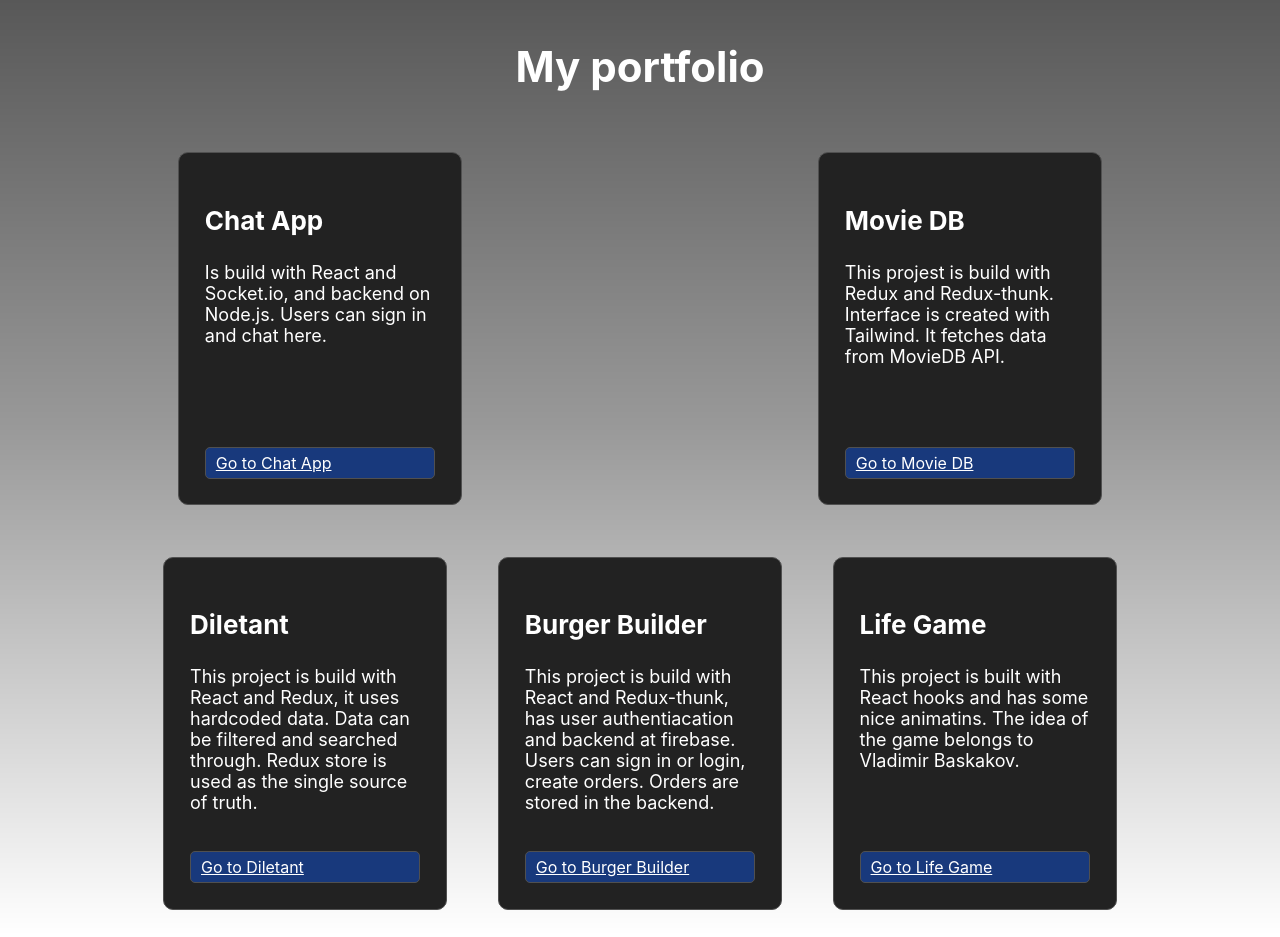
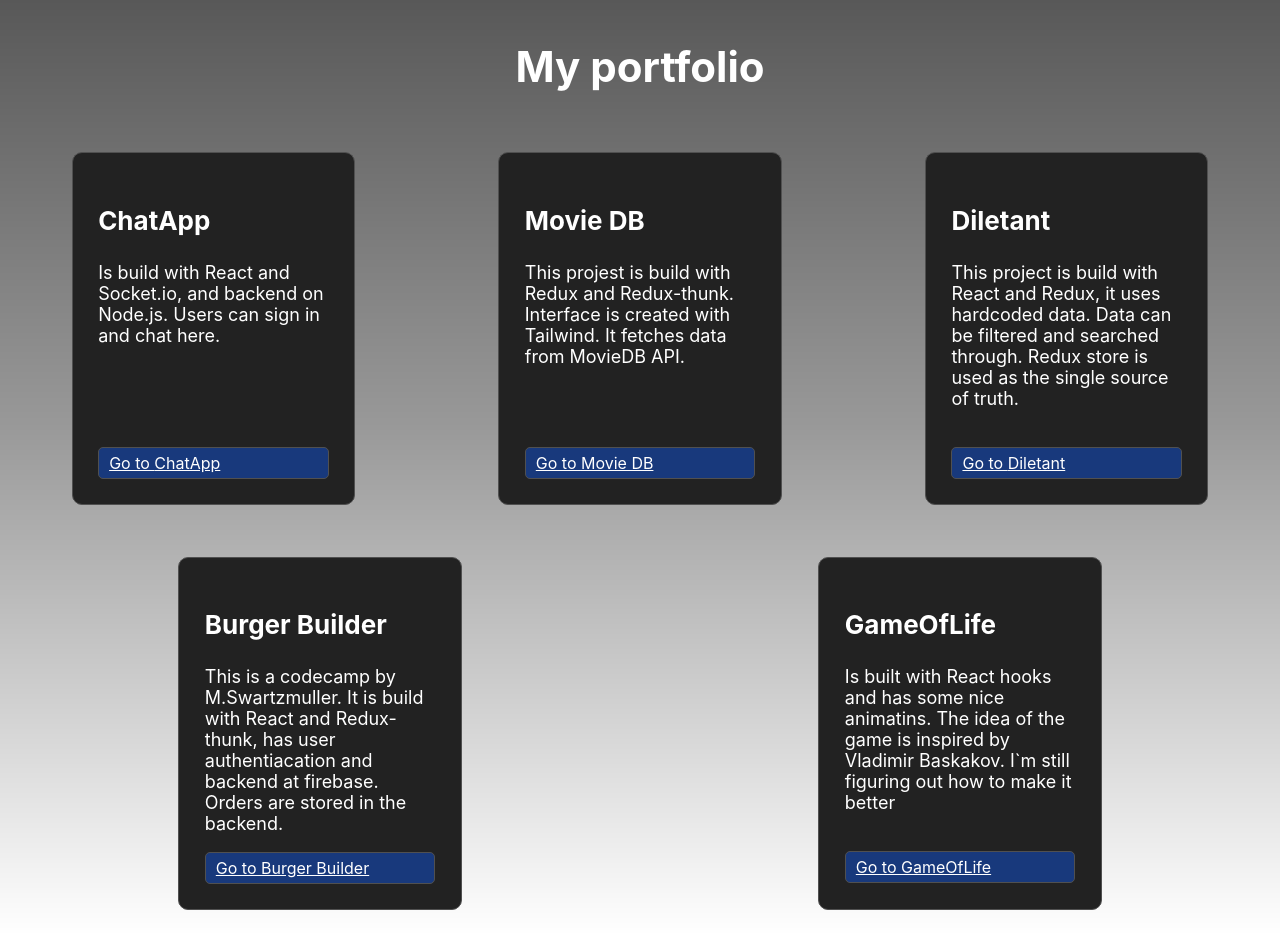
Before and after one commit to dmetree/portfolio, a React (Create React App) app: page / in a window 1280 px wide. Shown: the part 1860-2797 px from the top of the page. Built offline with nearby package versions, Linux system fonts and the light colour scheme.

Commit message:
refactoring

```diff
--- a/src/components/section_2/Section_2.js
+++ b/src/components/section_2/Section_2.js
@@ -3,7 +3,7 @@ import s from './Section_2.module.css'
 import { gsap, } from "gsap";
 import ScrollTrigger from './../../js/ScrollTrigger'
 
-import MyImg from '../../assets/imgs/Dmitriy2020_circle.png'
+import MyImg from '../../assets/imgs/Dmitriy_circle.png'
 import Medal from '../../assets/imgs/medal.svg'
 
 class Section_2 extends Component {
--- /dev/null
+++ b/src/components/section_3/ProjectsData.js
@@ -0,0 +1,32 @@
+export const projects = [
+    {
+        id: 'porto_1',
+        name: 'ChatApp',
+        description: 'Is build with React and Socket.io, and backend on Node.js. Users can sign in and chat here.',
+        link: 'https://react-chatting.netlify.app'
+    },
+    {
+        id: 'porto_2',
+        name: 'Movie DB',
+        description: 'This projest is build with Redux and Redux-thunk. Interface is created with Tailwind. It fetches data from MovieDB API.',
+        link: 'https://dmetree.github.io/tt-moviedb/'
+    },
+    {
+        id: 'porto_3',
+        name: 'Diletant',
+        description: 'This project is build with React and Redux, it uses hardcoded data. Data can be filtered and searched through. Redux store is used as the single source of truth.',
+        link: 'https://dmetree.github.io/tt-diletant/'
+    },
+    {
+        id: 'porto_4',
+        name: 'Burger Builder',
+        description: 'This is a codecamp by M.Swartzmuller. It is build with React and Redux-thunk, has user authentiacation and backend at firebase. Orders are stored in the backend.',
+        link: 'https://dmetree.github.io/react-burger/'
+    },
+    {
+        id: 'porto_5',
+        name: 'GameOfLife',
+        description: 'Is built with React hooks and has some nice animatins. The idea of the game is inspired by Vladimir Baskakov. I`m still figuring out how to make it better',
+        link: 'https://dmetree.github.io/life-game/'
+    },
+]
--- a/src/components/section_3/Section_3.js
+++ b/src/components/section_3/Section_3.js
@@ -4,18 +4,14 @@ import s from './Section_3.module.css'
 import { gsap, } from "gsap"
 import ScrollTrigger from './../../js/ScrollTrigger'
 import SplitText from './../../js/SplitText'
+import { projects } from './ProjectsData'
+
+
 
 class Section_3 extends Component {
 
-    componentDidMount(){
+    componentDidMount() {
         gsap.registerPlugin(ScrollTrigger);
-
-        // let animateText = new gsap.timeline(),
-        //     mySplitText = new SplitText("#s3h2", { type: "words,chars" }),
-        //     chars = mySplitText.chars;
-
-        // gsap.set("#s3h2", { perspective: 400 });
-        // animateText.staggerFrom(chars, 1, { delay: 1, duration: 0.6, scale: 4, autoAlpha: 0, rotationX: -180, transformOrigin: "100% 50%", ease: "back.out", stagger: 0.02 });
 
         gsap.from("#s3h2", {
             scrollTrigger: {
@@ -95,101 +91,40 @@ class Section_3 extends Component {
         });
     }
 
-    render (){
+
+render() {
+    let itemsList = projects.map(project => {
+        return(
+            <div id={project.id} className={s.portfolio_item}>
+                <div className="">
+                    <h3>{project.name}</h3>
+                    <p>{project.description}</p>
+                </div>
+                <a
+                    className={s.project_link}
+                    href={project.link}
+                    target="_blank"
+                    rel="noopener noreferrer"
+                >
+                    Go to {project.name}
+                </a>
+            </div>
+        )
+    })
+
+
+
     return (
         <div>
             <section className={s.section_3}>
                 <h2 id="s3h2" className={s.h2}>My portfolio</h2>
                 <div className={s.portfolio_items}>
-
-
-                    <div id="porto_1" className={s.portfolio_item}>
-                        <div className="">
-                            <h3>Chat App</h3>
-                            <p>Is build with React and Socket.io, and backend on Node.js. Users can sign in and chat here.</p>
-                        </div>
-                        <a
-                            className={s.project_link}
-                            href="https://react-chatting.netlify.app"
-                            target="_blank"
-                            rel="noopener noreferrer"
-                        >
-                            Go to Chat App
-                        </a>
-                    </div>
-
-                    <div id="porto_2" className={s.portfolio_item}>
-
-                        <div className="">
-                            <h3>Movie DB</h3>
-                            <p>This projest is build with Redux and Redux-thunk. Interface is created with Tailwind. It fetches data from MovieDB API. </p>
-                        </div>
-
-                        <a className={s.project_link}
-                            href="https://dmetree.github.io/tt-moviedb/"
-                            target="_blank"
-                            rel="noopener noreferrer"
-                        >
-                            Go to Movie DB
-                        </a>
-                    </div>
-
-
-                    <div className={s.portfolio_items}>
-                        <div id="porto_3" className={s.portfolio_item}>
-                            <div className="">
-                                <h3>Diletant</h3>
-                                <p>This project is build with React and Redux, it uses hardcoded data. Data can be filtered and searched through. Redux store is used as the single source of truth.</p>
-                            </div>
-                            <a
-                                className={s.project_link}
-                                href="https://dmetree.github.io/tt-diletant/"
-                                target="_blank"
-                                rel="noopener noreferrer"
-                            >
-                                Go to Diletant
-                            </a>
-                        </div>
-
-                        <div id="porto_4" className={s.portfolio_item}>
-                            <div className="">
-                                <h3>Burger Builder</h3>
-                                <p>This project is build with React and Redux-thunk, has user authentiacation and backend at firebase. Users can sign in or login, create orders. Orders are stored in the backend.</p>
-                            </div>
-                            <a
-                                className={s.project_link}
-                                href="https://dmetree.github.io/react-burger/"
-                                target="_blank"
-                                rel="noopener noreferrer"
-                            >
-                                Go to Burger Builder
-                        </a>
-                        </div>
-
-                        <div id="porto_5" className={s.portfolio_item}>
-                            <div className="">
-                                <h3>Life Game</h3>
-                                <p>This project is built with React hooks and has some nice animatins. The idea of the game belongs to Vladimir Baskakov.</p>
-                            </div>
-                            <a
-                                className={s.project_link}
-                                href="https://dmetree.github.io/life-game/"
-                                target="_blank"
-                                rel="noopener noreferrer"
-                            >
-                                Go to Life Game
-                            </a>
-                        </div>
-
-                    </div>
-
-
-
+                    {itemsList}
                 </div>
             </section>
         </div>
     )
-    }
+}
 }
 
 export default Section_3
```
Also changed, not shown: src/components/section_3/ProjectItem.js (added, +29 -0 lines), src/assets/imgs/Dmitriy_circle.png (added).
